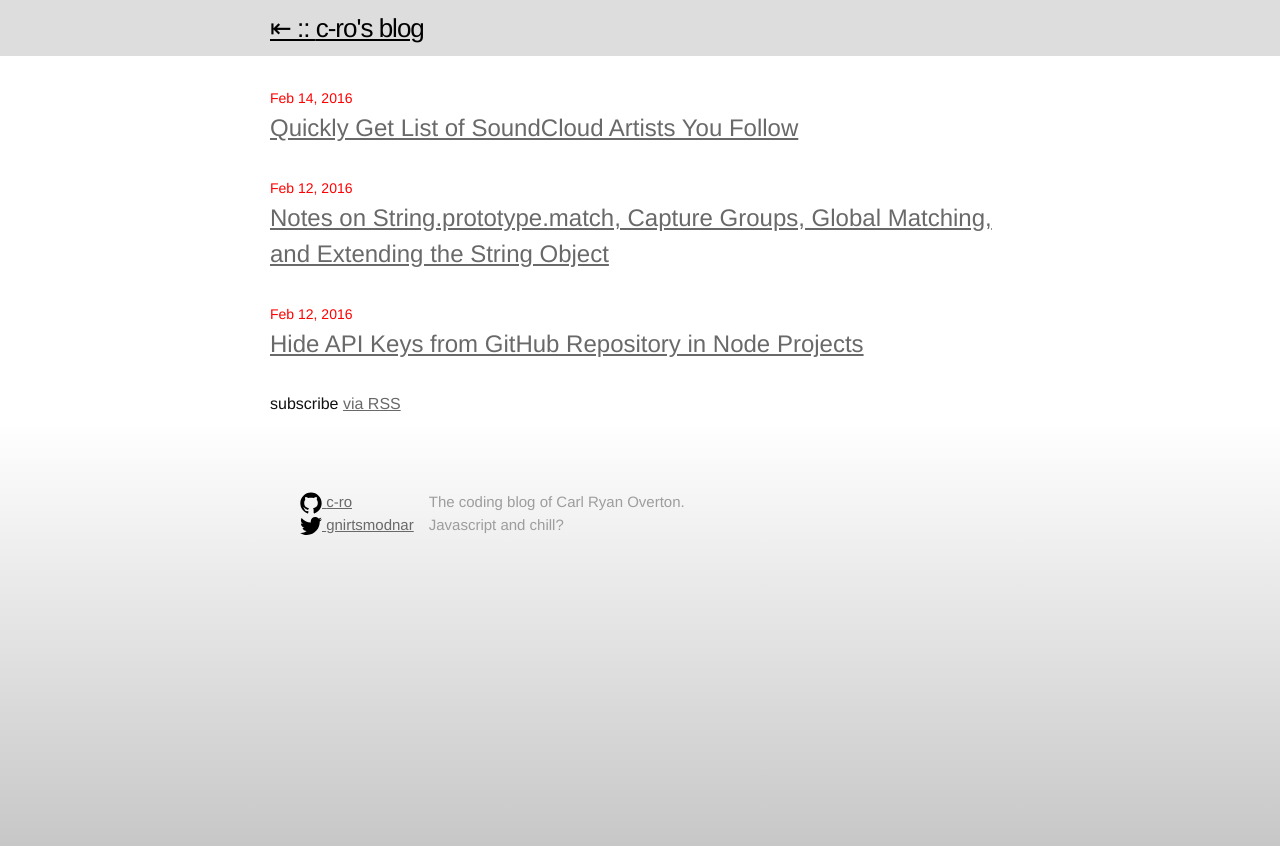
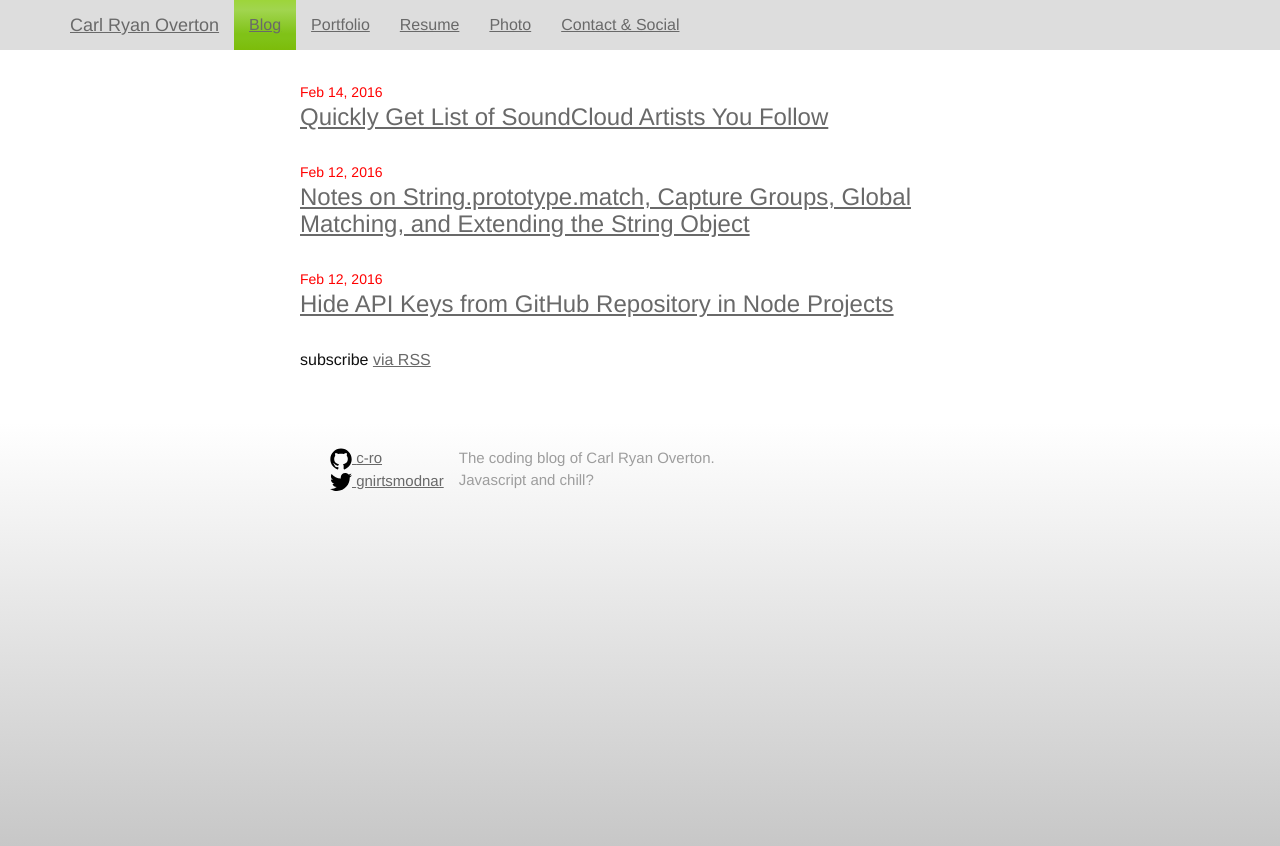
Before and after one commit to c-ro/blog, a Jekyll site: the page built from index.html, in a window 1280 px wide. Shown: the top 846 px of the page. Built offline with Jekyll 4.4.1, drawn with Linux system fonts in a browser that asks for light colours.

Commit message:
started cloning main site nav bar.  html and css changes.

```diff
--- a/_includes/head.html
+++ b/_includes/head.html
@@ -6,6 +6,7 @@
   <title>{% if page.title %}{{ page.title }}{% else %}{{ site.title }}{% endif %}</title>
   <meta name="description" content="{% if page.excerpt %}{{ page.excerpt | strip_html | strip_newlines | truncate: 160 }}{% else %}{{ site.description }}{% endif %}">
 
+<link href="https://maxcdn.bootstrapcdn.com/bootstrap/3.3.6/css/bootstrap.min.css" rel="stylesheet" integrity="sha256-7s5uDGW3AHqw6xtJmNNtr+OBRJUlgkNJEo78P4b0yRw= sha512-nNo+yCHEyn0smMxSswnf/OnX6/KwJuZTlNZBjauKhTK0c+zT+q5JOCx0UFhXQ6rJR9jg6Es8gPuD2uZcYDLqSw==" crossorigin="anonymous">
   <link rel="stylesheet" href="{{ "/css/main.css" | prepend: site.baseurl }}">
   <link rel="canonical" href="{{ page.url | replace:'index.html','' | prepend: site.baseurl | prepend: site.url }}">
   <link rel="alternate" type="application/rss+xml" title="{{ site.title }}" href="{{ "/feed.xml" | prepend: site.baseurl | prepend: site.url }}">
--- a/_includes/header.html
+++ b/_includes/header.html
@@ -2,25 +2,42 @@
 
   <div class="wrapper">
 
-    <a class="site-title" href="http://c-ro.github.io">&#8676;&nbsp::&nbsp</a><a class="site-title" href="{{ site.baseurl }}/">{{ site.title }}</a>
-
-<!--     <nav class="site-nav">
-      <a href="#" class="menu-icon">
-        <svg viewBox="0 0 18 15">
-          <path fill="#424242" d="M18,1.484c0,0.82-0.665,1.484-1.484,1.484H1.484C0.665,2.969,0,2.304,0,1.484l0,0C0,0.665,0.665,0,1.484,0 h15.031C17.335,0,18,0.665,18,1.484L18,1.484z"/>
-          <path fill="#424242" d="M18,7.516C18,8.335,17.335,9,16.516,9H1.484C0.665,9,0,8.335,0,7.516l0,0c0-0.82,0.665-1.484,1.484-1.484 h15.031C17.335,6.031,18,6.696,18,7.516L18,7.516z"/>
-          <path fill="#424242" d="M18,13.516C18,14.335,17.335,15,16.516,15H1.484C0.665,15,0,14.335,0,13.516l0,0 c0-0.82,0.665-1.484,1.484-1.484h15.031C17.335,12.031,18,12.696,18,13.516L18,13.516z"/>
-        </svg>
-      </a>
-
-      <div class="trigger">
-        {% for my_page in site.pages %}
-          {% if my_page.title %}
-          <a class="page-link" href="{{ my_page.url | prepend: site.baseurl }}">{{ my_page.title }}</a>
-          {% endif %}
-        {% endfor %}
-      </div>
-    </nav> -->
+    <nav class="navbar navbar-fixed-top" role="navigation">
+        <div class="container">
+            <!-- Brand and toggle get grouped for better mobile display -->
+            <div class="navbar-header">
+                <button type="button" class="navbar-toggle" data-toggle="collapse" data-target="#bs-example-navbar-collapse-1">
+                    <span class="sr-only">Toggle navigation</span>
+                    <span class="icon-bar"></span>
+                    <span class="icon-bar"></span>
+                    <span class="icon-bar"></span>
+                </button>
+                <a class="navbar-brand" href="#">Carl Ryan Overton</a>
+            </div>
+            <!-- Collect the nav links, forms, and other content for toggling -->
+            <div class="collapse navbar-collapse" id="bs-example-navbar-collapse-1">
+                <ul class="nav navbar-nav">
+                    <li class="blog">
+                        <a href="http://c-ro.github.io/blog/">Blog</a>
+                    </li>
+                    <li>
+                        <a href="#">Portfolio</a>
+                    </li>
+                    <li>
+                        <a href="#/resume">Resume</a>
+                    </li>
+                    <li>
+                        <a href="http://carltography.tumblr.com" target="new">Photo</a>
+                    </li>
+                    <li>
+                        <a href="#/contact">Contact & Social</a>
+                    </li>
+                </ul>
+            </div>
+            <!-- /.navbar-collapse -->
+        </div>
+        <!-- /.container -->
+    </nav>
 
   </div>
 </header>
--- a/_sass/_base.scss
+++ b/_sass/_base.scss
@@ -32,6 +32,15 @@
     filter: progid:DXImageTransform.Microsoft.gradient( startColorstr='#ffffff', endColorstr='#c0c0c0',GradientType=0 ); /* ie6-9 */
     background-attachment: fixed;
 
+}
+
+.blog {
+    /* Permalink - use to edit and share this gradient: http://colorzilla.com/gradient-editor/#9dd53a+0,a1d54f+20,80c217+68,80c217+68,80c217+77,7cbc0a+100 */
+  background: #9dd53a; /* Old browsers */
+  background: -moz-linear-gradient(top,  #9dd53a 0%, #a1d54f 20%, #80c217 68%, #80c217 68%, #80c217 77%, #7cbc0a 100%); /* FF3.6-15 */
+  background: -webkit-linear-gradient(top,  #9dd53a 0%,#a1d54f 20%,#80c217 68%,#80c217 68%,#80c217 77%,#7cbc0a 100%); /* Chrome10-25,Safari5.1-6 */
+  background: linear-gradient(to bottom,  #9dd53a 0%,#a1d54f 20%,#80c217 68%,#80c217 68%,#80c217 77%,#7cbc0a 100%); /* W3C, IE10+, FF16+, Chrome26+, Opera12+, Safari7+ */
+  filter: progid:DXImageTransform.Microsoft.gradient( startColorstr='#9dd53a', endColorstr='#7cbc0a',GradientType=0 ); /* IE6-9 */
 }
 
 /**
--- a/_sass/_layout.scss
+++ b/_sass/_layout.scss
@@ -5,7 +5,7 @@
     background-color: $grey-color;
     border-top: 0px solid $grey-color-dark;
     border-bottom: 0px solid $grey-color-light;
-    min-height: 56px;
+    min-height: 50px;
 
     // Positioning context for the mobile navigation icon
     position: relative;
@@ -27,7 +27,7 @@
 
 .site-nav {
     float: right;
-    line-height: 56px;
+    line-height: 50px;
 
     .menu-icon {
         display: none;
```
